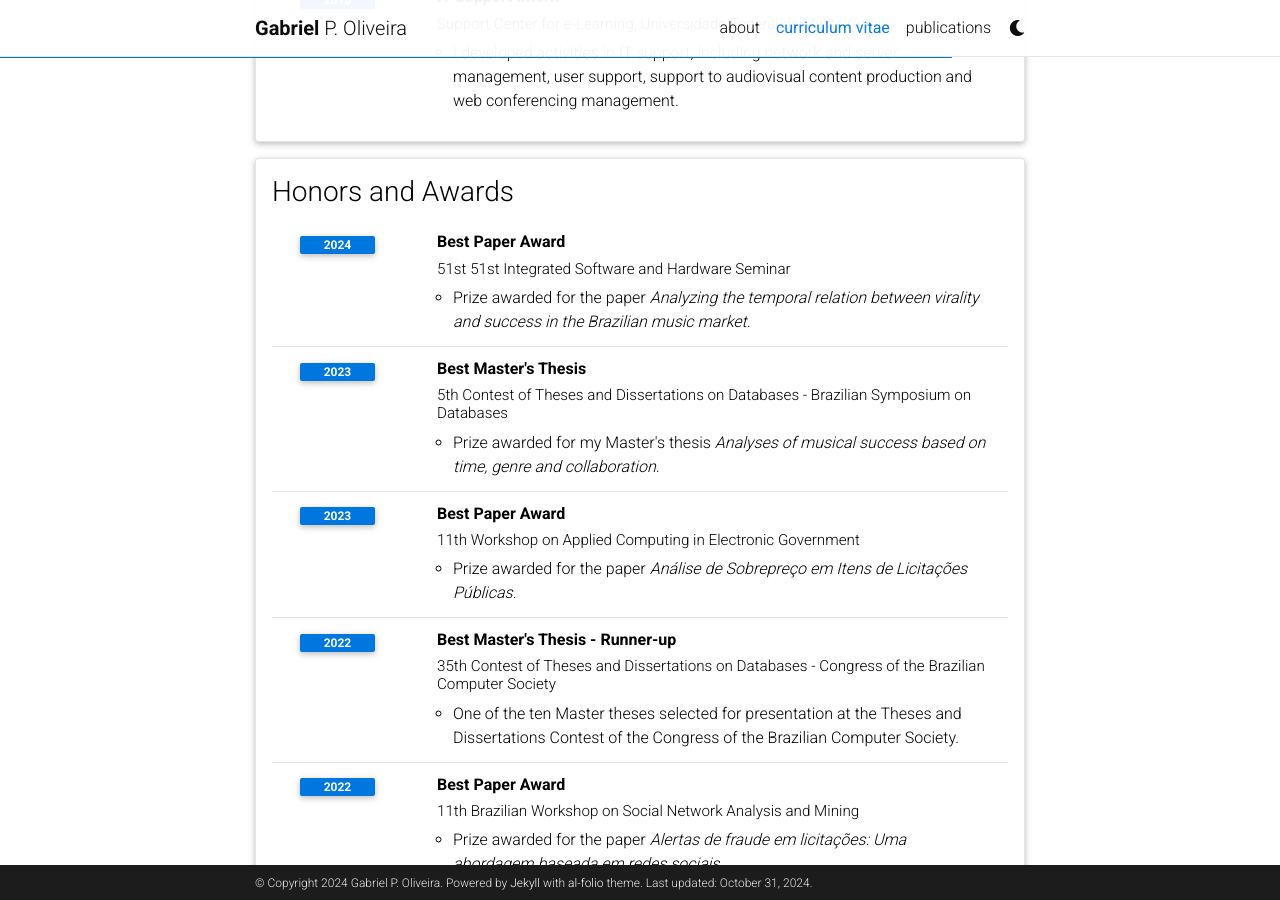
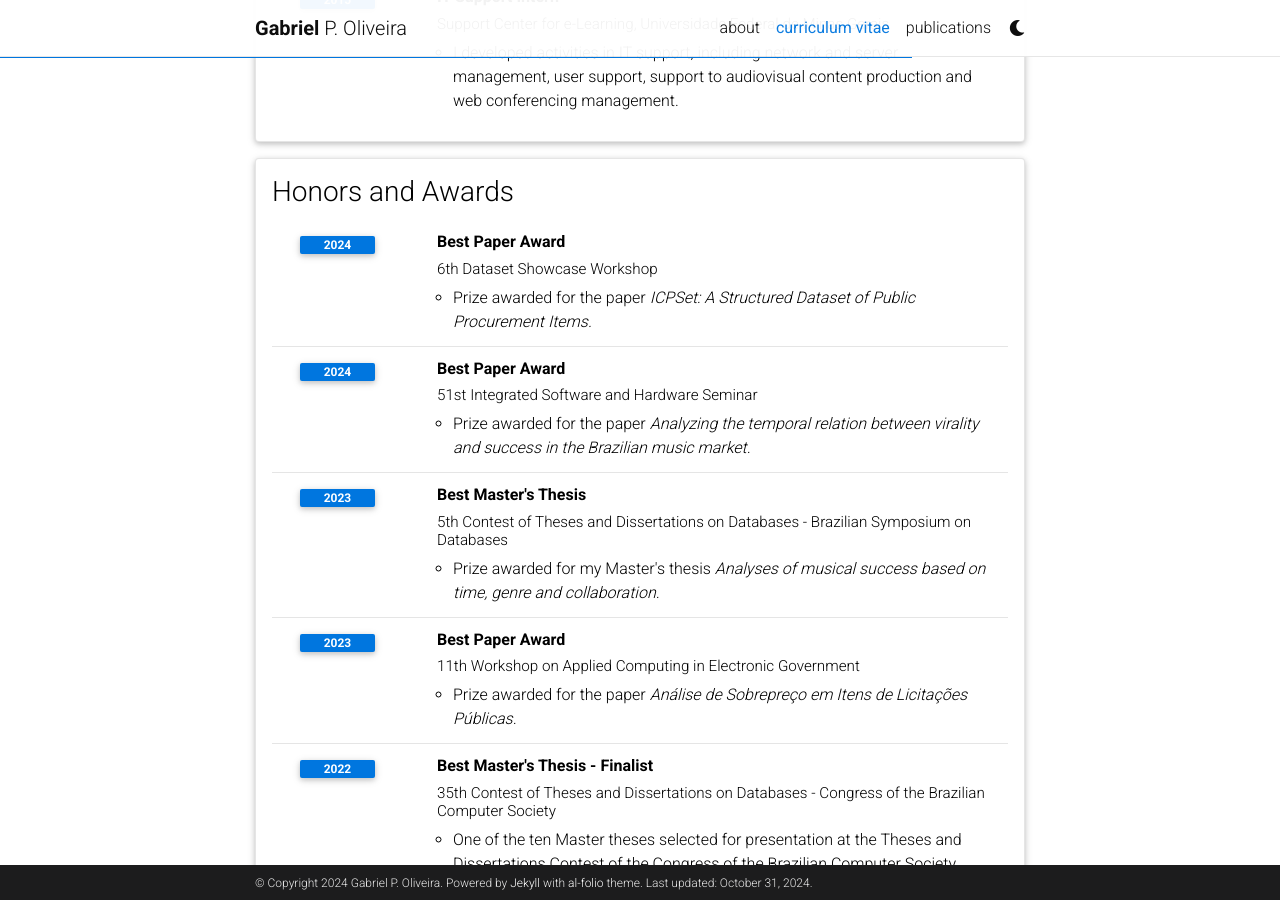
Before and after one commit to opgabriel/opgabriel.github.io, a Jekyll site: the page built from _pages/cv.md, in a window 1280 px wide and 900 px high, scrolled down 2163 px. Built offline with Jekyll 4.4.1, drawn with Linux system fonts in a browser that asks for light colours; comment, search, counter and statistics services are not loaded; a style sheet for code colours, icons or effects is not loaded.

Commit message:
adding sbbd awards 2024

```diff
--- a/_data/cv.yml
+++ b/_data/cv.yml
@@ -95,7 +95,12 @@
   type: time_table
   contents:
     - title: Best Paper Award
-      institution: 51st 51st Integrated Software and Hardware Seminar
+      institution: 6th Dataset Showcase Workshop
+      year: 2024
+      description: |-
+        Prize awarded for the paper <i>ICPSet: A Structured Dataset of Public Procurement Items.</i>
+    - title: Best Paper Award
+      institution: 51st Integrated Software and Hardware Seminar
       year: 2024
       description: |-
         Prize awarded for the paper <i>Analyzing the temporal relation between virality and success in the Brazilian music market.</i>
@@ -112,7 +117,7 @@
       description: |-
         Prize awarded for the paper <i>Análise de Sobrepreço em Itens de Licitações Públicas.</i>
 
-    - title: Best Master's Thesis - Runner-up
+    - title: Best Master's Thesis - Finalist
       institution: 35th Contest of Theses and Dissertations on Databases - Congress of the Brazilian Computer Society
       year: 2022
       description: |-
```
Also changed, not shown: _news/20241017_dsw_best.md (added, +8 -0 lines), 1 other file.
